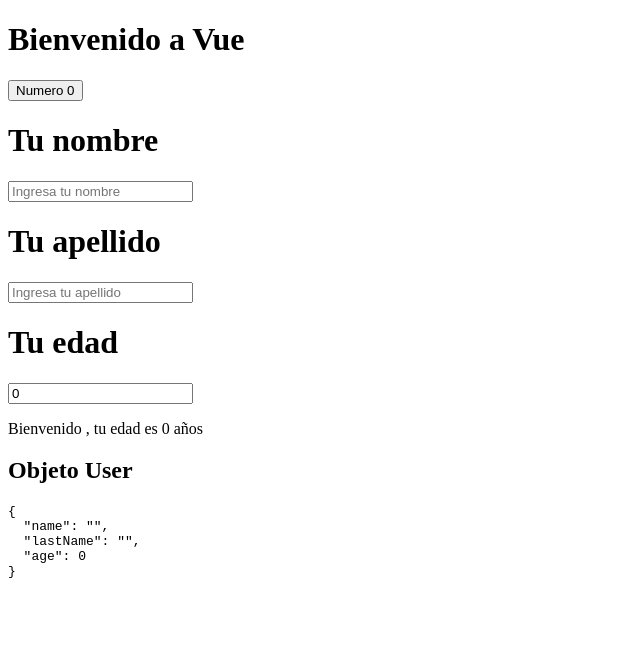
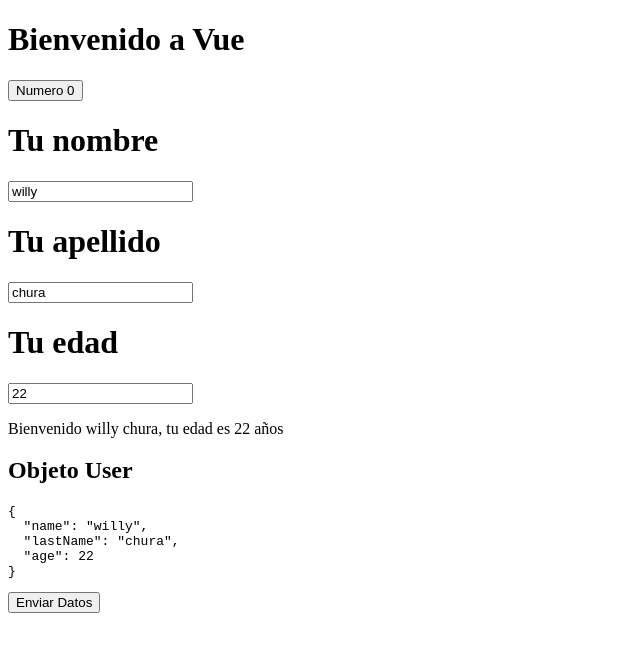
Before and after one commit to BALT9/Vue-curso-1, a Vue app: page / in a window 1280 px wide. Shown: the top 652 px of the page, without its empty margins (0-640 px from the left). Built offline with nearby package versions, Linux system fonts and the light colour scheme.

Commit message:
uso de reactive, ref

```diff
--- a/src/components/HelloWorld.vue
+++ b/src/components/HelloWorld.vue
@@ -1,17 +1,22 @@
 <script setup>
-import { ref } from "vue";
+import { reactive, ref } from "vue";
 
 const count = ref(0);
-const name = ref("")
-const lastName = ref("")
-const age = ref(0)
+const name = "willy";
+const lastName = "chura";
+const age = 22;
 
-const user = ref({
+// reactive para enviar sin user.value (tambien se puede usar ref pero se debe acceder con user.value)
+const user = reactive({
   name: name,
   lastName: lastName,
-  age: age
-})
+  age: age,
+});
 
+function enviarDatos() {
+  alert("Datos enviados");
+  console.log(JSON.stringify(user, null, 2));
+}
 </script>
 
 <template>
@@ -19,15 +24,23 @@ const user = ref({
   <button v-on:click="count++">Numero {{ count }}</button>
 
   <h1>Tu nombre</h1>
-  <input type="text" v-model="name" placeholder="Ingresa tu nombre">
+  <input type="text" v-model="user.name" placeholder="Ingresa tu nombre" />
   <h1>Tu apellido</h1>
-  <input type="text" v-model="lastName" placeholder="Ingresa tu apellido">
+  <input
+    type="text"
+    v-model="user.lastName"
+    placeholder="Ingresa tu apellido"
+  />
   <h1>Tu edad</h1>
-  <input type="text" v-model="age" placeholder="Ingresa tu edad">
-  <p>Bienvenido {{ name }} {{ lastName }}, tu edad es {{ age }} años</p>
+  <input type="text" v-model="user.age" placeholder="Ingresa tu edad" />
+  <p>
+    Bienvenido {{ user.name }} {{ user.lastName }}, tu edad es
+    {{ user.age }} años
+  </p>
 
   <h2>Objeto User</h2>
   <!-- <p>{{ user }}</p> -->
   <pre>{{ JSON.stringify(user, null, 2) }}</pre>
 
+  <button v-on:click="enviarDatos">Enviar Datos</button>
 </template>
```
